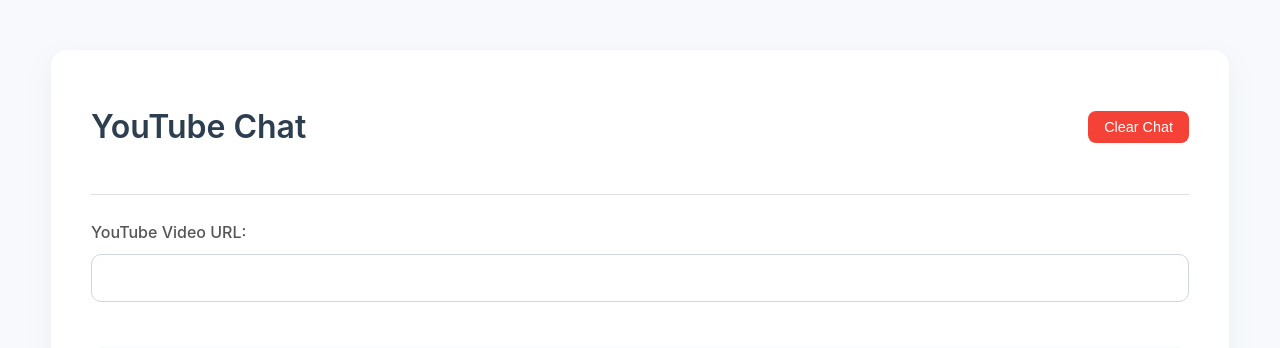
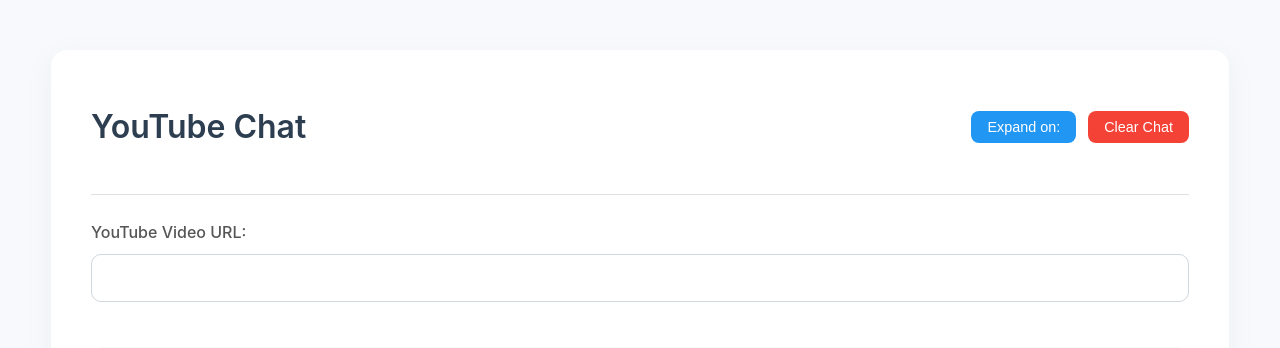
Before and after one commit to aurora10/YT-summarizer, a Flask app: page / in a window 1280 px wide. Shown: the top 348 px of the page. Run offline with Flask 3, Linux system fonts and the light colour scheme.

Commit message:
new button

```diff
--- a/app.py
+++ b/app.py
@@ -187,7 +187,9 @@
     try:
         genai.configure(api_key=api_key)
         # Consider using gemini-1.5-flash if available/preferred
-        model = genai.GenerativeModel(model_name='gemini-2.0-flash')
+        model = genai.GenerativeModel(
+            model_name='gemini-2.0-flash')
+        # gemini-2.5-pro-preview-05-06 gemini-2.0-flash
 
         retries = 0
         while retries <= max_retries:
@@ -205,7 +207,7 @@
                 if text:
                     prompt_parts.extend([
                         f"The language of the video transcript is '{effective_lang_code}'.",
-                        "Summarize the video transcript using bulet points when fits context and answer the user's question.",
+                        "Summarize the video transcript using bulet points when fits context and answer the user's question. If user asks follow up question and the answer in not found in transcript, then use your own knowlege to answer the follow up question.",
                         language_instruction,  # Reinforce language constraint
                         "\n--- Video Transcript ---",
                         text,
--- a/static/style.css
+++ b/static/style.css
@@ -38,6 +38,14 @@
   margin-bottom: 25px; /* Increased margin */
   padding-bottom: 20px; /* Increased padding */
   border-bottom: 1px solid #e0e0e0; /* Softer separator */
+  gap: 12px; /* Add space between elements */
+}
+
+/* Button group for header buttons */
+.button-group {
+  display: flex;
+  align-items: center;
+  gap: 12px; /* Space between buttons */
 }
 
 h1 {
@@ -250,6 +258,23 @@
   background-color: #da190b; /* Darker red on hover */
 }
 
+/* Expand on Button - Blue style */
+.expand-button {
+  background-color: #2196F3; /* Blue */
+  color: white;
+  border: none;
+  padding: 8px 16px;
+  border-radius: 8px;
+  cursor: pointer;
+  transition: background-color 0.2s ease-in-out;
+  font-size: 0.9em;
+  font-weight: 500;
+}
+
+.expand-button:hover {
+  background-color: #0b7dda; /* Darker blue on hover */
+}
+
 /* Input fields general font size consistency */
 input[type="text"], textarea {
   font-size: 1em; /* Use relative unit or match base */
--- a/templates/index.html
+++ b/templates/index.html
@@ -10,10 +10,13 @@
     <div class="container">
         <div class="header">
             <h1>YouTube Chat</h1>
-            <form method="post" style="display: inline-block;">
-                <input type="hidden" name="clear_chat" value="true">
-                <button type="submit" class="clear-button">Clear Chat</button>
-            </form>
+            <div class="button-group">
+                <button onclick="document.getElementById('user_message').value = 'Expand on:'" class="expand-button">Expand on:</button>
+                <form method="post" style="display: inline-block;">
+                    <input type="hidden" name="clear_chat" value="true">
+                    <button type="submit" class="clear-button">Clear Chat</button>
+                </form>
+            </div>
         </div>
         <form id="chat-form" method="post">
             <label for="video_url">YouTube Video URL:</label>
```
